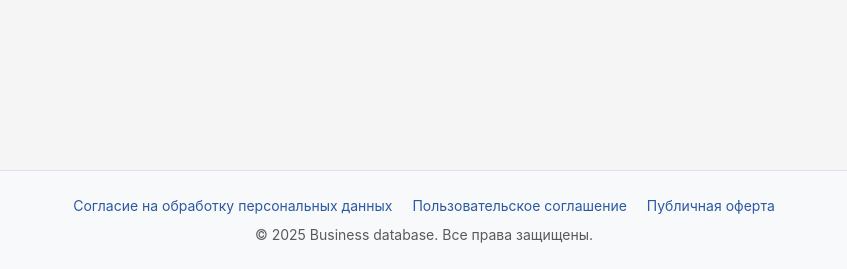
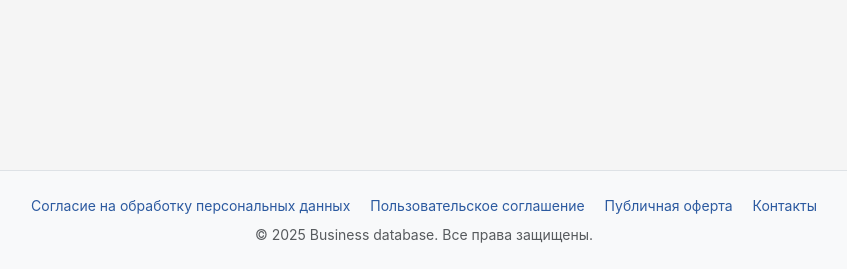
Before and after one commit to stiapanreha-dev/xbmc, a Flask app: page /ideas/add in a window 1280 px wide. Shown: the part 531-800 px from the top of the page, without its empty margins (216-1063 px from the left). Run offline with Flask 3, Linux system fonts and the light colour scheme; data that the repository does not hold is empty; some libraries are stand-ins or nearby versions.

Commit message:
feat: add Contacts link to footer

```diff
--- a/templates/base.html
+++ b/templates/base.html
@@ -142,7 +142,8 @@
                     <p class="mb-2">
                         <a href="{{ url_for('main.privacy_policy') }}" class="text-decoration-none me-3">Согласие на обработку персональных данных</a>
                         <a href="{{ url_for('main.terms_of_service') }}" class="text-decoration-none me-3">Пользовательское соглашение</a>
-                        <a href="{{ url_for('main.offer') }}" class="text-decoration-none">Публичная оферта</a>
+                        <a href="{{ url_for('main.offer') }}" class="text-decoration-none me-3">Публичная оферта</a>
+                        <a href="{{ url_for('main.contacts') }}" class="text-decoration-none">Контакты</a>
                     </p>
                     <p class="text-muted mb-0">&copy; 2025 Business database. Все права защищены.</p>
                 </div>
```
